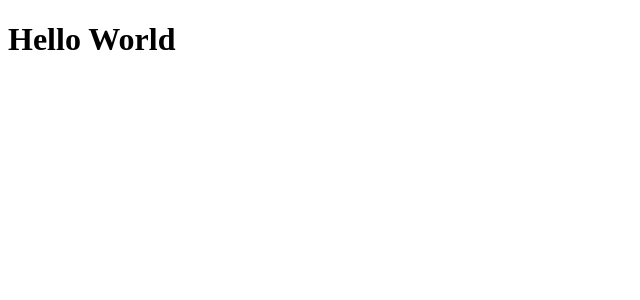
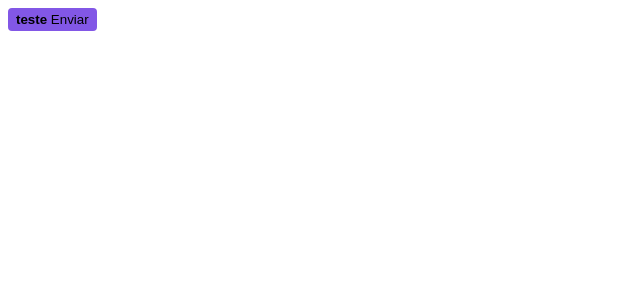
Before and after one commit to pedrocmoreira/ignite_shop, a Next.js app: page / in a window 1280 px wide. Shown: the top 300 px of the page, without its empty margins (0-640 px from the left). Built offline with nearby package versions, Linux system fonts and the light colour scheme.

Commit message:
feat: adicionanto stitches para estilização das páginas

```diff
--- a/package.json
+++ b/package.json
@@ -9,6 +9,7 @@
     "lint": "next lint"
   },
   "dependencies": {
+    "@stitches/react": "^1.2.8",
     "eslint": "8.38.0",
     "eslint-config-next": "13.3.0",
     "next": "13.3.0",
--- a/src/pages/_document.tsx
+++ b/src/pages/_document.tsx
@@ -1,4 +1,5 @@
 import { Html, Head, Main, NextScript } from 'next/document'
+import { getCssText } from '../styles'
 
 export default function Document() {
   return (
@@ -7,6 +8,7 @@
         <link rel="preconnect" href="https://fonts.googleapis.com" />
         <link rel="preconnect" href="https://fonts.gstatic.com" crossOrigin='anonymous' />
         <link href="https://fonts.googleapis.com/css2?family=Roboto:wght@400;500;700&display=swap" rel="stylesheet" />
+        <style id="stitches" dangerouslySetInnerHTML={{  __html: getCssText()}}/>
       </Head>
       <body>
         <Main />
--- a/src/pages/index.tsx
+++ b/src/pages/index.tsx
@@ -1,7 +1,24 @@
+import { styled } from "../styles"
+
+const Button = styled('button', {
+  backgroundColor: '$rocketseat',
+  borderRadius: 4,
+  border: 0,
+  padding: '4px 8px',
+
+  span: {
+    fontWeight: 'bold',
+  },
+
+  '&:hover': {
+    filter: 'brightness(.8)'
+  }
+})
+
 export default function Home() {
   return (
-   <div>
-    <h1>Hello World</h1>
-   </div>
+    <div>
+      <Button><span>teste</span> Enviar</Button>
+    </div>
   )
 }
--- /dev/null
+++ b/src/styles/index.ts
@@ -0,0 +1,18 @@
+import { createStitches } from "@stitches/react";
+
+export const {
+  config,
+  styled,
+  css,
+  globalCss,
+  keyframes,
+  getCssText,
+  theme,
+  createTheme,
+} = createStitches({
+  theme: {
+    colors: {
+      rocketseat: '#8257e6'
+    }
+  }
+})
```
Also changed, not shown: 1 other file (tests, documents, lock files or other folders).
